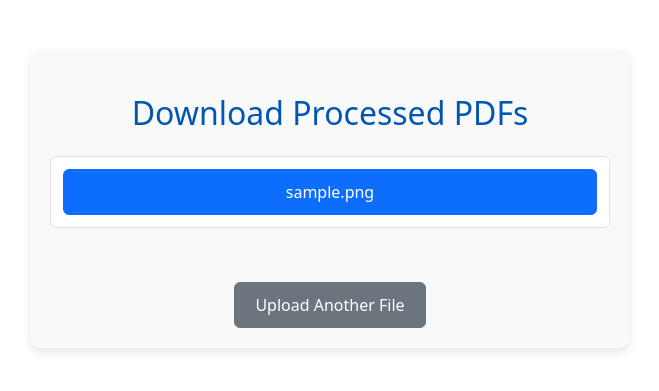
After one commit to flycatch/Python-PDF-Extraction, a Flask app: template templates/download_files.html in a window 1280 px wide. The commit adds this page. Shown: the top 391 px of the page, without its empty margins (310-969 px from the left). Run offline with Flask 3, Linux system fonts and the light colour scheme; the template is opened without the code that fills it: most values are stand-ins (such as "Sample title", 1, 10 or a date in 2020); some libraries are stand-ins or nearby versions.

Commit message:
feat(download): download option added as pdf and zip

```diff
--- /dev/null
+++ b/templates/download_files.html
@@ -0,0 +1,61 @@
+<!DOCTYPE html>
+<html lang="en">
+<head>
+    <meta charset="UTF-8">
+    <meta name="viewport" content="width=device-width, initial-scale=1.0">
+    <title>Download Files</title>
+    <link href="https://cdn.jsdelivr.net/npm/bootstrap@5.3.2/dist/css/bootstrap.min.css" rel="stylesheet">
+    <style>
+        /* Make the container smaller and centered */
+        .container {
+            max-width: 600px;
+            margin-top: 50px;
+            padding: 20px;
+            border-radius: 10px;
+            box-shadow: 0 4px 8px rgba(0, 0, 0, 0.1);
+            background-color: #f9f9f9;
+        }
+        h2 {
+            color: #0056b3;
+            font-size: 2rem;
+        }
+        .btn {
+            font-size: 1rem;
+            padding: 10px 20px;
+        }
+        .list-group-item {
+            font-size: 1.1rem;
+            padding: 12px;
+            margin-bottom: 10px;
+            border-radius: 8px;
+        }
+        .list-group-item a {
+            display: block;
+            width: 100%;
+            text-align: center;
+        }
+        .btn-secondary {
+            margin-top: 20px;
+        }
+    </style>
+</head>
+<body>
+
+    <div class="container">
+        <h2 class="text-center my-4">Download Processed PDFs</h2>
+
+        <ul class="list-group">
+            {% for file_url in file_urls %}
+                <li class="list-group-item">
+                    <a href="{{ file_url }}" download class="btn btn-primary">{{ file_url.split('/')[-1] }}</a>
+                </li>
+            {% endfor %}
+        </ul>
+
+        <div class="text-center mt-4">
+            <a href="/" class="btn btn-secondary">Upload Another File</a>
+        </div>
+    </div>
+
+</body>
+</html>
```
Also changed, not shown: app/routes.py (+33 -13 lines), app/utils.py (+87 -2 lines), templates/upload_file.html (+9 -0 lines).
